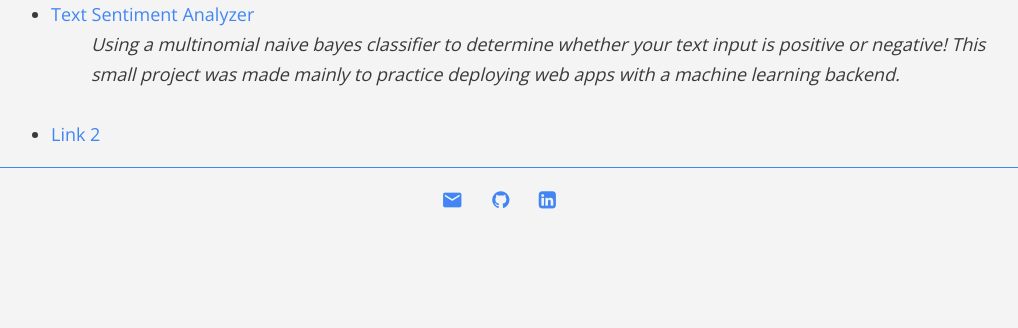
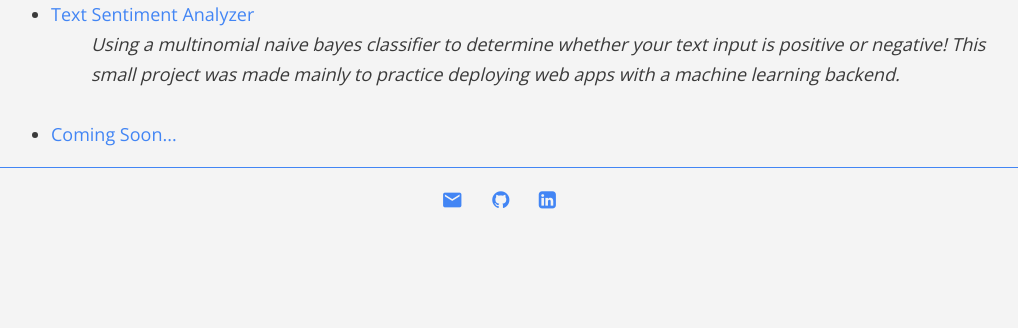
Before and after one commit to clfkenny/flask-practice, a Flask app: page / in a window 1280 px wide. Shown: the part 172-500 px from the top of the page, without its empty margins (129-1147 px from the left). Run offline with Flask 2, Linux system fonts and the light colour scheme; parts of the project's set-up code (start-up, migrations or seed data) failed here and were passed over.

```diff
--- a/templates/index.html
+++ b/templates/index.html
@@ -16,7 +16,7 @@
 
 
         <form action ="">
-        	<li> <a href="#">Link 2</a></li>
+        	<li> <a href="#">Coming Soon...</a></li>
         </ul>
     </form>
 
```
Also changed, not shown: requirements.txt (+20 -3 lines).
